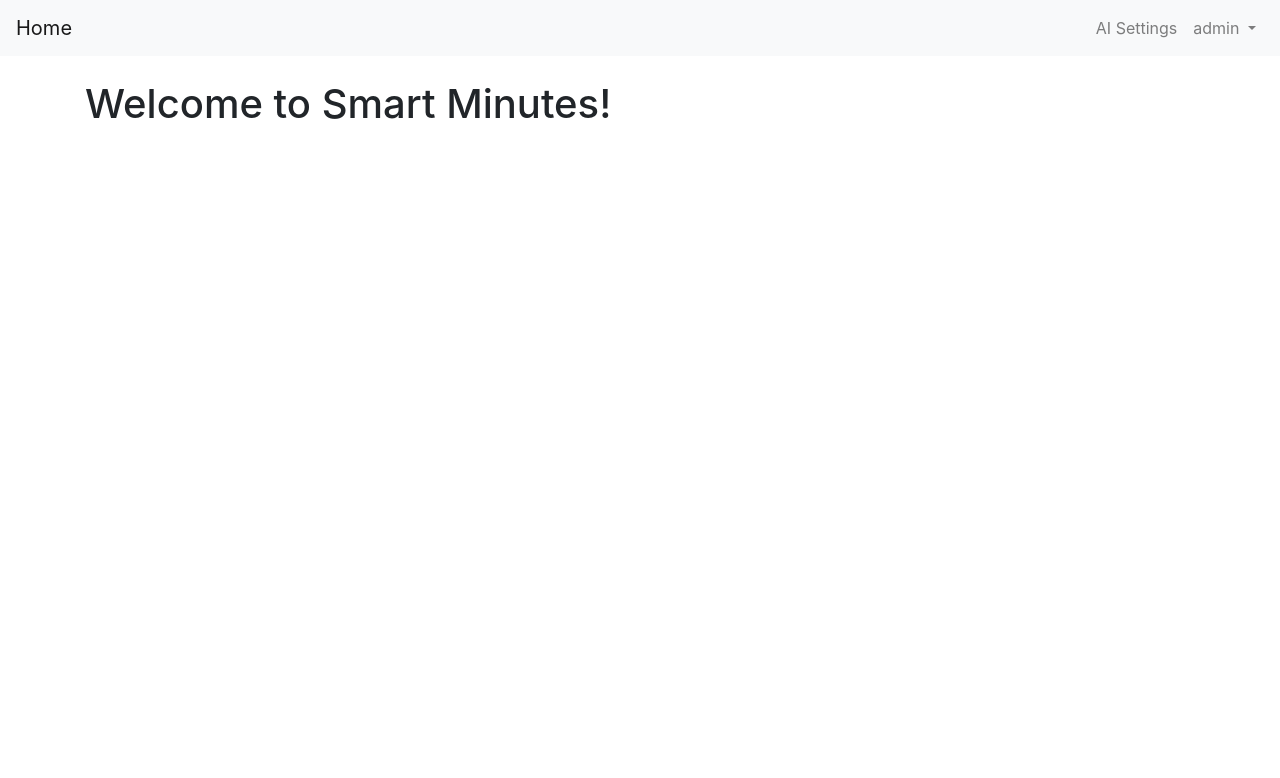
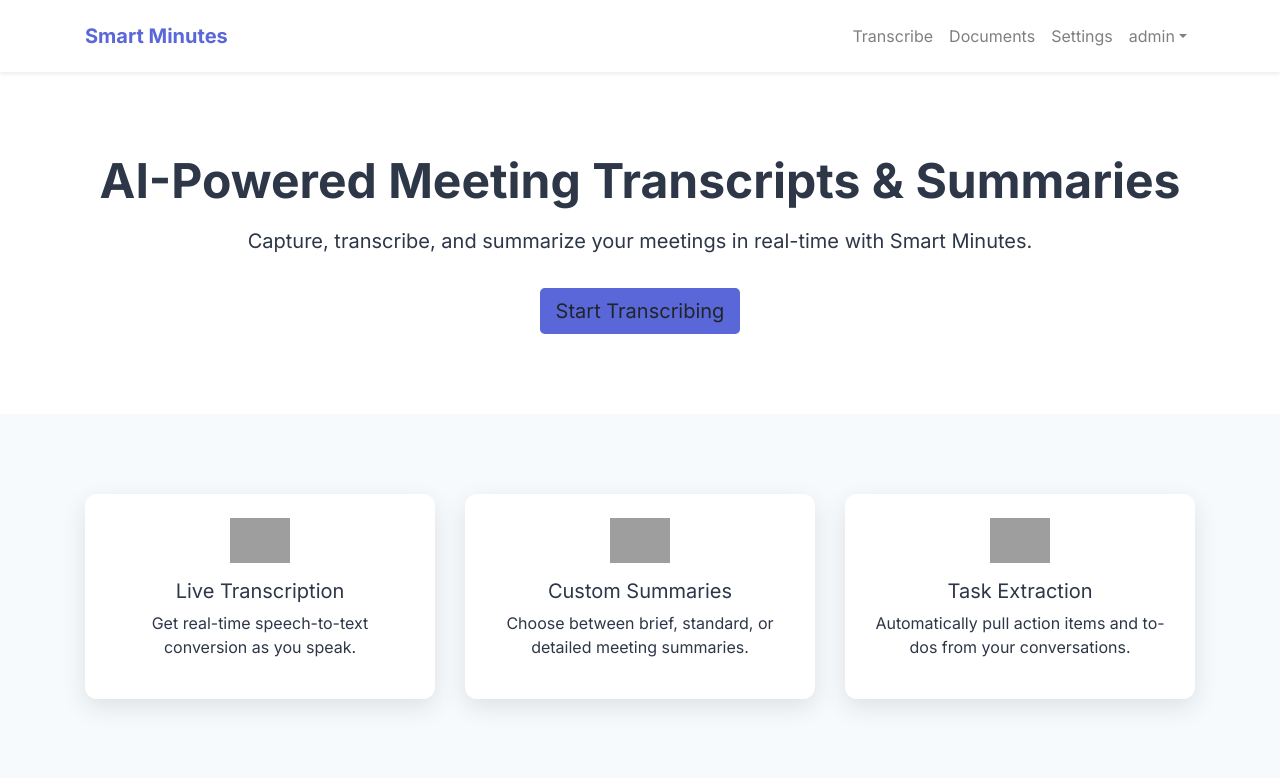
Before and after one commit to JohnnyWiggins/NEW-PROJECT, a Flask app: page / in a window 1280 px wide. Shown: the top 778 px of the page. Run offline with Flask 3, Linux system fonts and the light colour scheme; a user stored in the database is signed in; some libraries are stand-ins or nearby versions; grey boxes are pictures that could not be loaded.

Commit message:
New files
New design

```diff
--- a/static/style.css
+++ b/static/style.css
@@ -1,22 +1,66 @@
+/* static/style.css */
+
+/* Font & Variables */
+:root {
+  --indigo: #5A67D8;
+  --gray: #2D3748;
+  --light: #F7FAFC;
+  --spacing: 80px;
+}
 body {
-    font-family: Arial, sans-serif;
-    text-align: center;
-    margin: 0;
-    padding: 0;
+  font-family: 'Inter', sans-serif;
+  color: var(--gray);
+  background: var(--light);
+}
+.text-indigo { color: var(--indigo) !important; }
+.btn-indigo {
+  background: var(--indigo);
+  border: none;
+  transition: background .2s ease;
+}
+.btn-indigo:hover { background: #434190; }
+.btn-outline-indigo {
+  color: var(--indigo);
+  border: 2px solid var(--indigo);
+}
+.btn-outline-indigo:hover {
+  background: var(--indigo);
+  color: white;
 }
 
-nav {
-    background: #007bff;
-    padding: 15px;
+/* Hero */
+.hero {
+  padding: var(--spacing) 0;
+  text-align: center;
+}
+.hero h1 {
+  font-size: 3rem;
+  font-weight: 700;
+  margin-bottom: 1rem;
+}
+.hero p {
+  font-size: 1.25rem;
+  margin-bottom: 2rem;
 }
 
-nav a {
-    color: white;
-    text-decoration: none;
-    padding: 10px 20px;
-    margin: 0 10px;
+/* Feature Cards */
+.features {
+  padding: var(--spacing) 0;
+}
+.features .card {
+  border: none;
+  border-radius: .75rem;
+  box-shadow: 0 8px 24px rgba(0,0,0,0.1);
+  transition: transform .2s ease;
+}
+.features .card:hover { transform: translateY(-8px); }
+.features .card-body {
+  padding: 2rem;
+}
+.features h3 {
+  font-size: 1.25rem;
+  margin-top: 1rem;
 }
 
-nav a:hover {
-    background: #0056b3;
-}
+/* Section Spacers */
+.section { padding: var(--spacing) 0; }
--- a/templates/base.html
+++ b/templates/base.html
@@ -1,53 +1,55 @@
-<!-- base.html -->
 <!DOCTYPE html>
 <html lang="en">
 <head>
-    <meta charset="UTF-8">
-    <meta name="viewport" content="width=device-width, initial-scale=1.0">
-    <title>{% block title %}Flask App{% endblock %}</title>
-    <link rel="stylesheet" href="https://stackpath.bootstrapcdn.com/bootstrap/4.5.2/css/bootstrap.min.css">
+  <meta charset="utf-8">
+  <meta name="viewport" content="width=device-width,initial-scale=1">
+  <title>{% block title %}Smart Minutes{% endblock %}</title>
+
+  <!-- Inter Font -->
+  <link href="https://fonts.googleapis.com/css2?family=Inter:wght@400;600;700&display=swap" rel="stylesheet">
+
+  <!-- Bootstrap CSS -->
+  <link href="https://cdn.jsdelivr.net/npm/bootstrap@4.6.2/dist/css/bootstrap.min.css" rel="stylesheet">
+
+  <!-- Custom CSS -->
+  <link rel="stylesheet" href="{{ url_for('static', filename='style.css') }}">
 </head>
 <body>
-    <nav class="navbar navbar-expand-lg navbar-light bg-light">
-      <a class="navbar-brand" href="{{ url_for('home') }}">Home</a>
-      <div class="collapse navbar-collapse" id="navbarNav">
-        <ul class="navbar-nav ml-auto">
+
+  <nav class="navbar navbar-expand-lg navbar-light bg-white shadow-sm py-3">
+    <div class="container">
+      <a class="navbar-brand font-weight-bold text-indigo" href="{{ url_for('home') }}">Smart Minutes</a>
+      <button class="navbar-toggler" type="button" data-toggle="collapse" data-target="#navMenu">
+        <span class="navbar-toggler-icon"></span>
+      </button>
+      <div class="collapse navbar-collapse" id="navMenu">
+        <ul class="navbar-nav ml-auto align-items-center">
           {% if current_user.is_authenticated %}
-            {% if current_user.username == 'admin' %}
-              <li class="nav-item">
-                <a class="nav-link" href="{{ url_for('ai_settings') }}">AI Settings</a>
-              </li>
+            <li class="nav-item"><a class="nav-link text-gray" href="{{ url_for('speech_to_text_page') }}">Transcribe</a></li>
+            <li class="nav-item"><a class="nav-link text-gray" href="{{ url_for('list_documents') }}">Documents</a></li>
+            {% if current_user.username=='admin' %}
+              <li class="nav-item"><a class="nav-link text-gray" href="{{ url_for('ai_settings') }}">Settings</a></li>
             {% endif %}
             <li class="nav-item dropdown">
-              <a class="nav-link dropdown-toggle" href="#" id="navbarDropdown" role="button" data-toggle="dropdown" aria-haspopup="true" aria-expanded="false">
-                {{ current_user.username }}
-              </a>
-              <div class="dropdown-menu" aria-labelledby="navbarDropdown">
-                <a class="dropdown-item" href="{{ url_for('speech_to_text_page') }}">Speech-to-Text</a>
-                <a class="dropdown-item" href="{{ url_for('list_documents') }}">My Documents</a>
+              <a class="nav-link dropdown-toggle text-gray" data-toggle="dropdown">{{ current_user.username }}</a>
+              <div class="dropdown-menu dropdown-menu-right">
                 <a class="dropdown-item" href="{{ url_for('logout') }}">Logout</a>
               </div>
             </li>
           {% else %}
-            <li class="nav-item">
-              <a class="nav-link" href="{{ url_for('login') }}">Login</a>
-            </li>
-            <li class="nav-item">
-              <a class="nav-link" href="{{ url_for('register') }}">Register</a>
-            </li>
+            <li class="nav-item"><a class="btn btn-indigo text-white px-4" href="{{ url_for('login') }}">Login</a></li>
+            <li class="nav-item ml-2"><a class="btn btn-outline-indigo px-4" href="{{ url_for('register') }}">Sign Up</a></li>
           {% endif %}
         </ul>
       </div>
-    </nav>
+    </div>
+  </nav>
 
-    <!-- Main Content -->
-    <div class="container mt-4">
-        {% block content %}{% endblock %}
-    </div>
+  <main>
+    {% block content %}{% endblock %}
+  </main>
 
-    <!-- Bootstrap JS (Optional) -->
-    <script src="https://code.jquery.com/jquery-3.5.1.slim.min.js"></script>
-    <script src="https://cdn.jsdelivr.net/npm/@popperjs/core@2.9.2/dist/umd/popper.min.js"></script>
-    <script src="https://stackpath.bootstrapcdn.com/bootstrap/4.5.2/js/bootstrap.min.js"></script>
+  <script src="https://code.jquery.com/jquery-3.5.1.slim.min.js"></script>
+  <script src="https://cdn.jsdelivr.net/npm/bootstrap@4.6.2/dist/js/bootstrap.bundle.min.js"></script>
 </body>
 </html>
--- a/templates/home.html
+++ b/templates/home.html
@@ -1,9 +1,39 @@
-<!-- home.html -->
 {% extends "base.html" %}
+{% block title %}Home – Smart Minutes{% endblock %}
+{% block content %}
+  <section class="hero bg-white">
+    <div class="container">
+      <h1>AI-Powered Meeting Transcripts & Summaries</h1>
+      <p>Capture, transcribe, and summarize your meetings in real-time with Smart Minutes.</p>
+      <a href="{{ url_for('speech_to_text_page') }}" class="btn btn-indigo btn-lg">Start Transcribing</a>
+    </div>
+  </section>
 
-{% block title %}Home Page{% endblock %}
-
-{% block content %}
-<h1>Welcome to Smart Minutes!</h1>
-<p></p>
+  <section class="features">
+    <div class="container">
+      <div class="row">
+        <div class="col-md-4">
+          <div class="card p-4 text-center">
+            <img src="/static/icons/transcribe.svg" alt="Transcribe" width="60" class="mx-auto">
+            <h3>Live Transcription</h3>
+            <p>Get real-time speech-to-text conversion as you speak.</p>
+          </div>
+        </div>
+        <div class="col-md-4">
+          <div class="card p-4 text-center">
+            <img src="/static/icons/summarize.svg" alt="Summarize" width="60" class="mx-auto">
+            <h3>Custom Summaries</h3>
+            <p>Choose between brief, standard, or detailed meeting summaries.</p>
+          </div>
+        </div>
+        <div class="col-md-4">
+          <div class="card p-4 text-center">
+            <img src="/static/icons/tasks.svg" alt="Tasks" width="60" class="mx-auto">
+            <h3>Task Extraction</h3>
+            <p>Automatically pull action items and to-dos from your conversations.</p>
+          </div>
+        </div>
+      </div>
+    </div>
+  </section>
 {% endblock %}
```
Also changed, not shown: instance/users.db.
